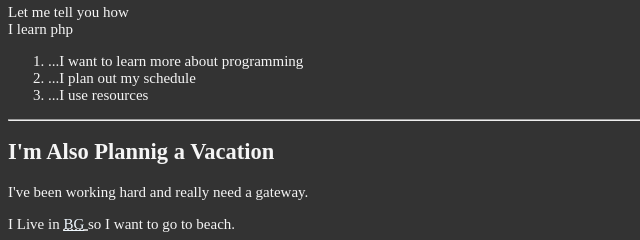
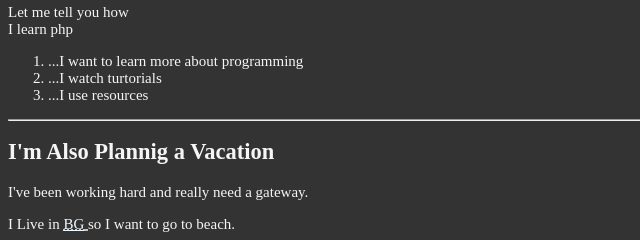
Before and after one commit to Ghostechx/Ghost, a plain HTML site: page index.html in a window 1280 px wide. Shown: the part 290-530 px from the top of the page, 0-640 px from the left. Drawn offline with Linux system fonts and the light colour scheme.

Commit message:
Update index.html

```diff
--- a/index.html
+++ b/index.html
@@ -24,7 +24,7 @@
                 <ol>
 
                 <li>...I want to learn more about programming</li>
-                <li>...I plan out my schedule</li>
+                <li>...I watch turtorials</li>
                 <li>...I use resources</li>
                 </ol>
                 <hr>
```
